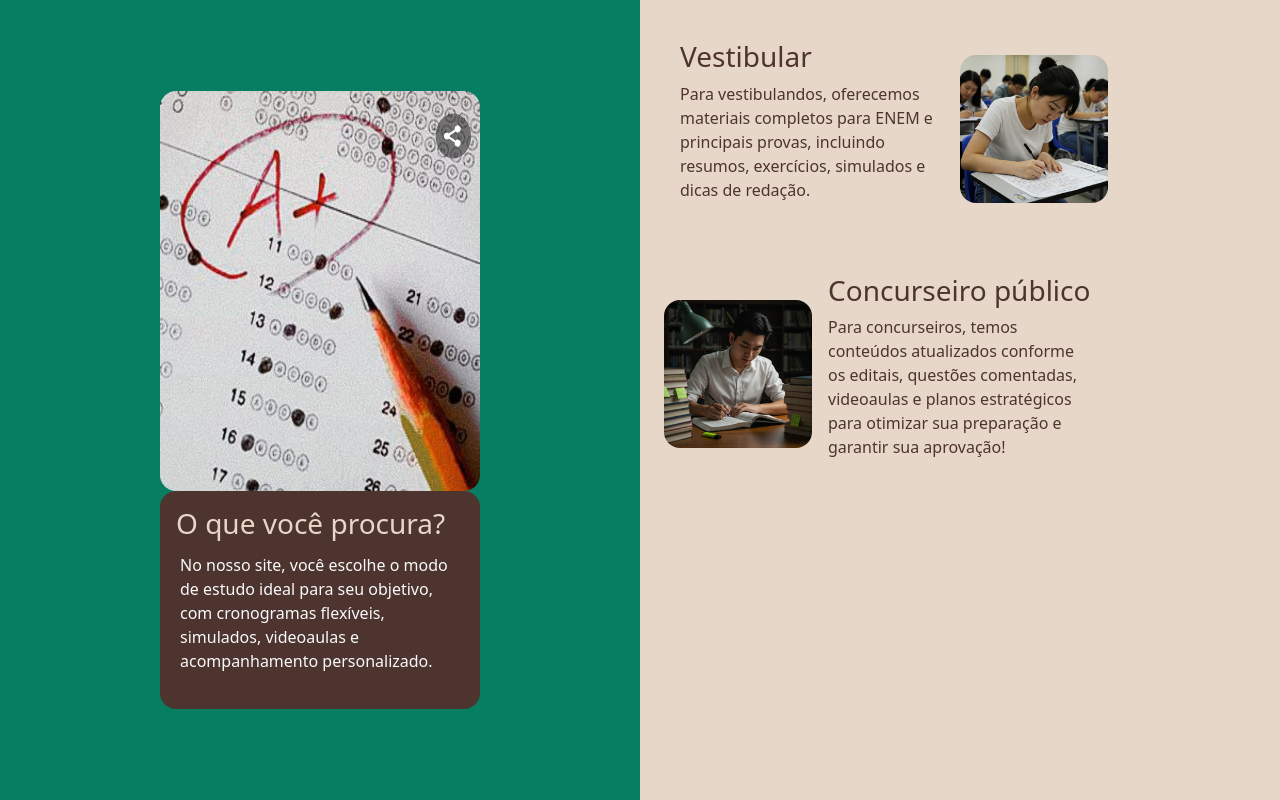
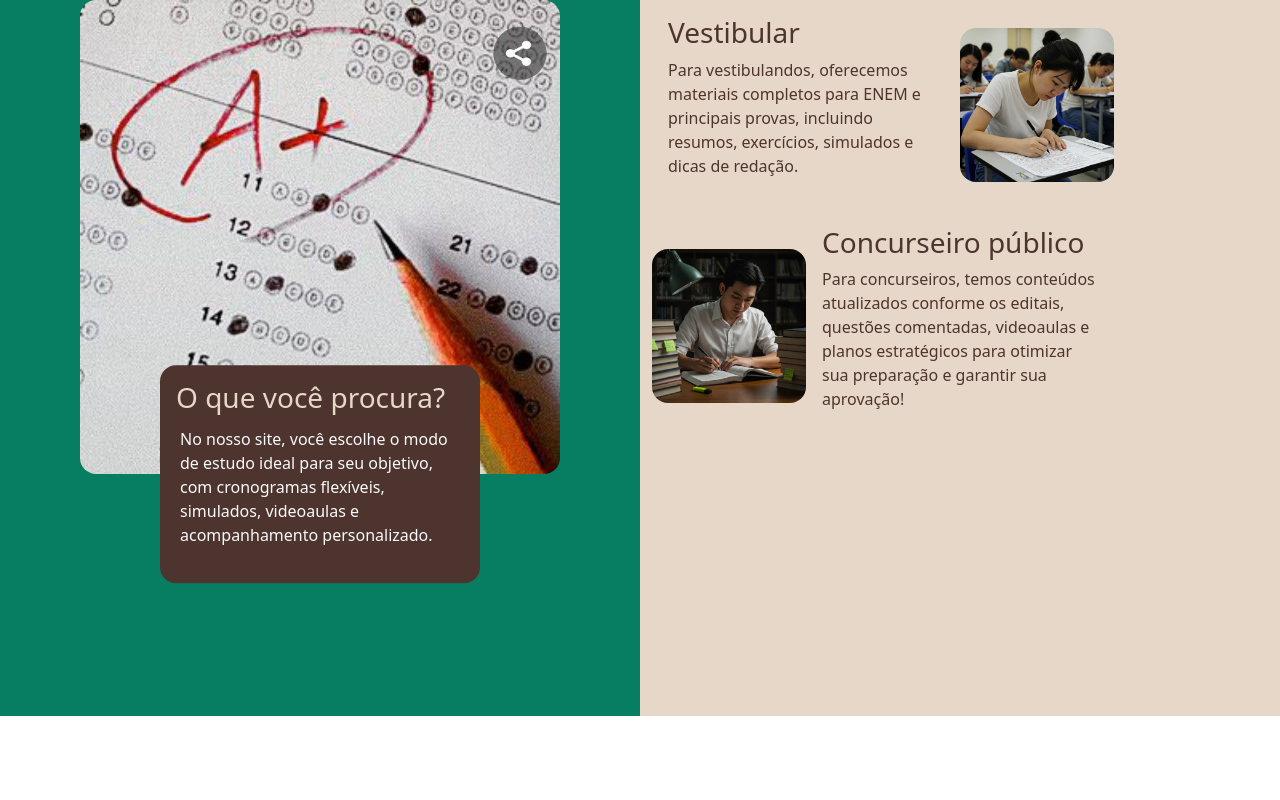
Before and after one commit to LiviaOrmeleze/gabaritaAi, a React (Vite) app in the folder gabarita-ai/: page /escolha in a window 1280 px wide. Built offline with nearby package versions, Linux system fonts and the light colour scheme.

Commit message:
Alterações página Escolha

```diff
--- a/gabarita-ai/src/pages/Escolha.jsx
+++ b/gabarita-ai/src/pages/Escolha.jsx
@@ -4,21 +4,25 @@ import Notaalta from '../assets/notaalta.jpg';
 
 const Escolha = () => {
   return (
-    <div className='d-flex' style={{ height: '100vh' }}>
+    <div className='h-100 d-flex'>
 
-      <div className='fundoesquerdo col-6 d-flex flex-column align-items-center justify-content-center'>
-        <img className='w-50 h-50 rounded-4' src={Notaalta} alt="" />
-        <div className='oqvcp p-3 rounded-4 w-50 h-5'>
+      {/* LADO ESQUERDO */}
+      <div className='fundoesquerdo col-6 d-flex flex-column align-items-center '>
+
+        <img className='w-75 h-75 rounded-4 img-fluid' src={Notaalta} alt="" />
+        <div className='oqvcp p-3 rounded-4 w-50 mb-4 translate-middle-y'>
           <h3 className='subtitulo'>O que você procura?</h3>
           <p className="p-1 fs-6 d-flex text-wrap text-light">
             No nosso site, você escolhe o modo de estudo ideal para seu objetivo, com cronogramas flexíveis, simulados, videoaulas e acompanhamento personalizado.
           </p>
         </div>
+
       </div>
 
+      {/* LADO DIREITO */}
       <div className='fundodireito col-6'>
-       <div className='container '>
-        <div className='container d-flex align-items-center my-4'>
+
+          <div className='container d-flex align-items-center'>
             <div className='conteudo p-3 text-wrap w-50'>
               <h3>Vestibular</h3>
               <p>
@@ -28,7 +32,7 @@ const Escolha = () => {
             <img className='w-25 h-25 rounded-4' src={Vestibulanda} alt="" />
           </div>
 
-        <div className='container d-flex align-items-center my-4'>
+          <div className='container d-flex align-items-center'>
             <img className='w-25 h-25 rounded-4' src={Concurseiro} alt="" />
             <div className='conteudo p-3 text-wrap w-50'>
               <h3>Concurseiro público</h3>
@@ -37,7 +41,7 @@ const Escolha = () => {
               </p>
             </div>
           </div>
-        </div>
+
       </div>
 
     </div>
```
Lines whose indentation alone changed are shown as unchanged.
